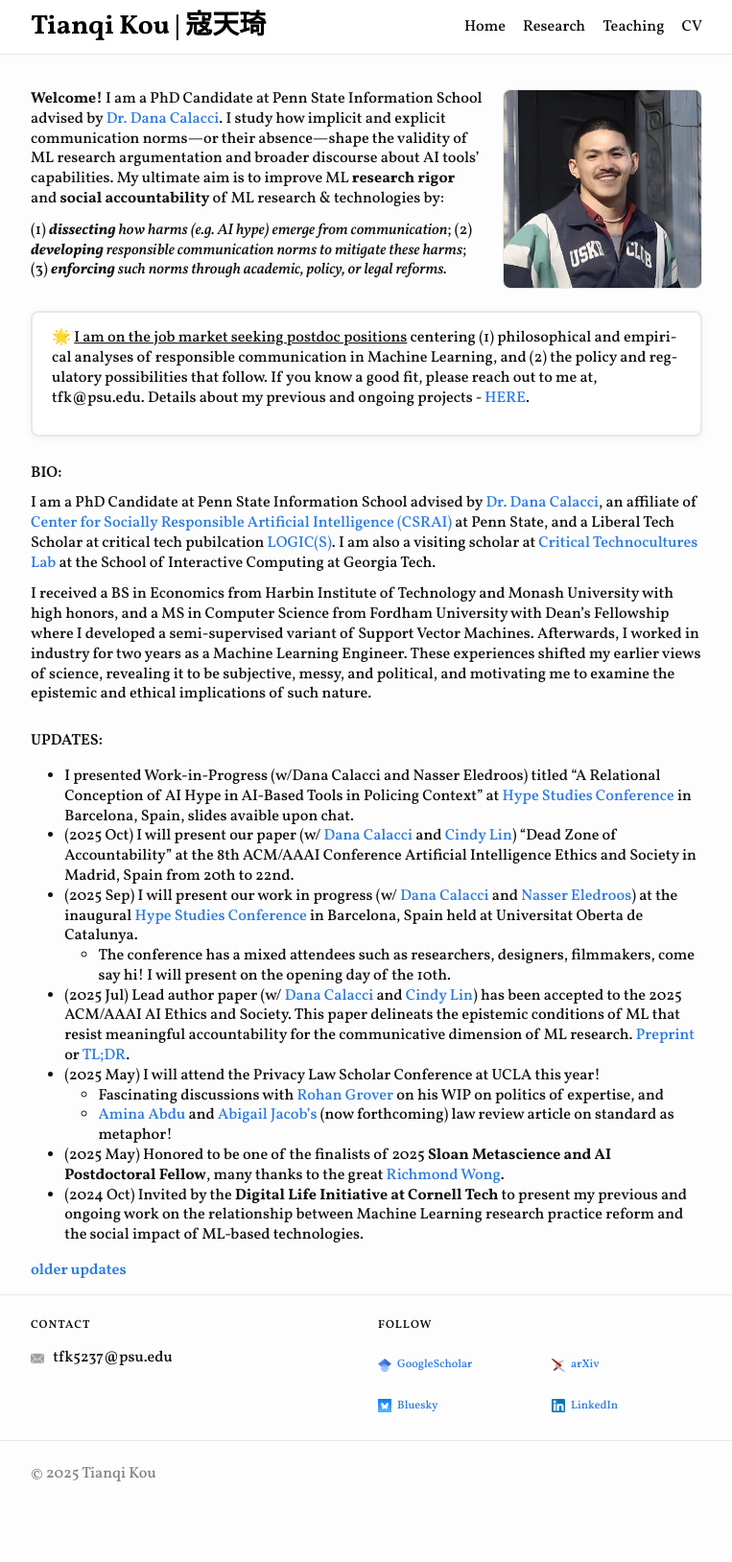
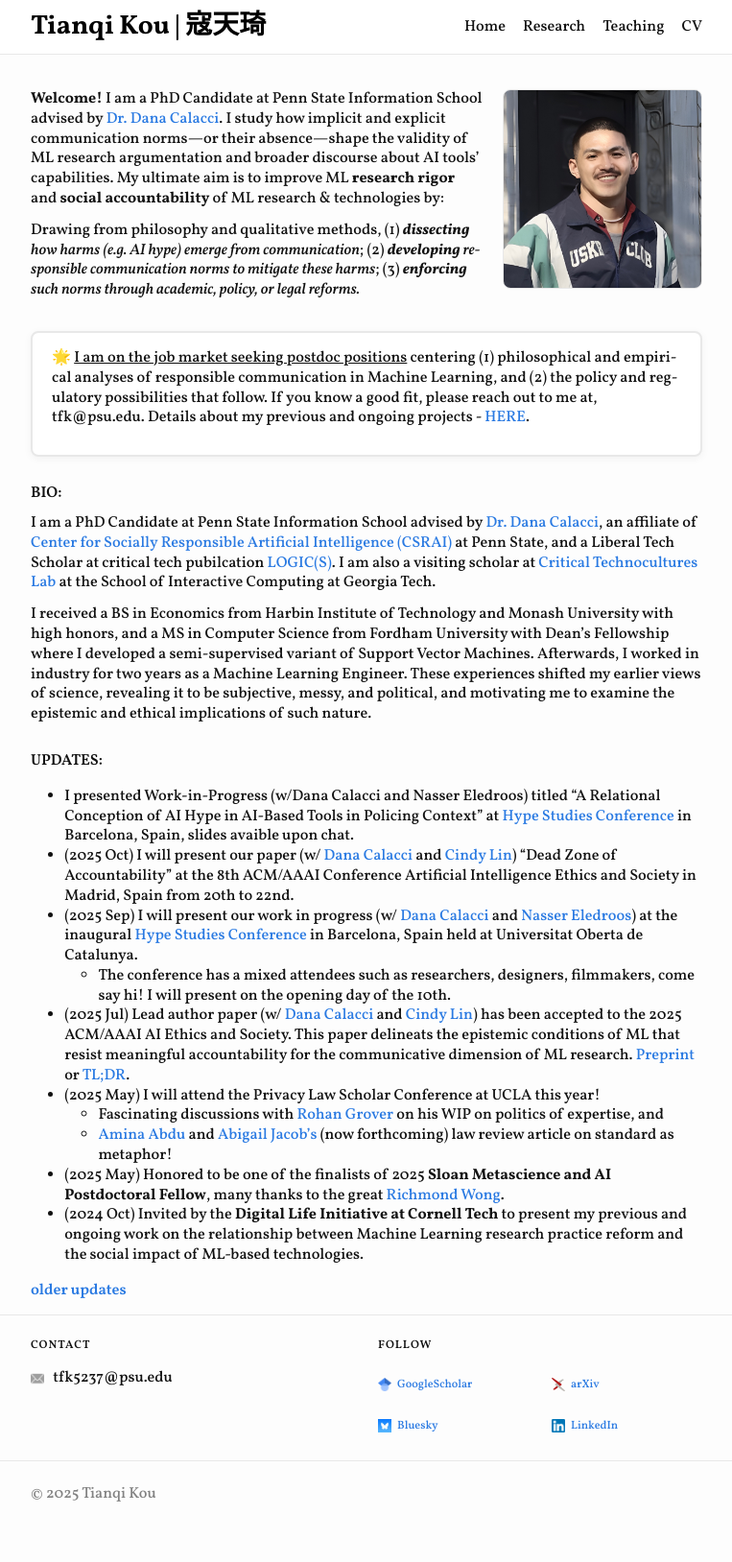
Before and after one commit to koutianqi/koutianqi.github.io, a Jekyll site: the page built from index.markdown, in a window 1280 px wide. Shown: the whole page at 96% size, without its empty margins (258-1021 px from the left). Built offline with Jekyll 4.4.1, drawn with Linux system fonts in a browser that asks for light colours; before the commit the page ends 1607 px from its top, so only the background shows below that.

Commit message:
Update index.markdown

```diff
--- a/index.markdown
+++ b/index.markdown
@@ -9,7 +9,7 @@ title: "Tianqi Kou"
 
 **Welcome!** I am a PhD Candidate at Penn State Information School advised by [Dr. Dana Calacci](https://www.dcalacci.net). I study how implicit and explicit communication norms—or their absence—shape the validity of ML research argumentation and broader discourse about AI tools’ capabilities. My ultimate aim is to improve ML **research rigor** and **social accountability** of ML research & technologies by:
 
-(1) _**dissecting** how harms (e.g. AI hype) emerge from communication_; (2) _**developing** responsible communication norms to mitigate these harms_; (3) _**enforcing** such norms through academic, policy, or legal reforms._
+Drawing from philosophy and qualitative methods, (1) _**dissecting** how harms (e.g. AI hype) emerge from communication_; (2) _**developing** responsible communication norms to mitigate these harms_; (3) _**enforcing** such norms through academic, policy, or legal reforms._
 
   </div>
   <img class="headshot" src="{{ "/assets/img/headshot_crop.jpg" | relative_url }}" alt="Headshot" />
```
